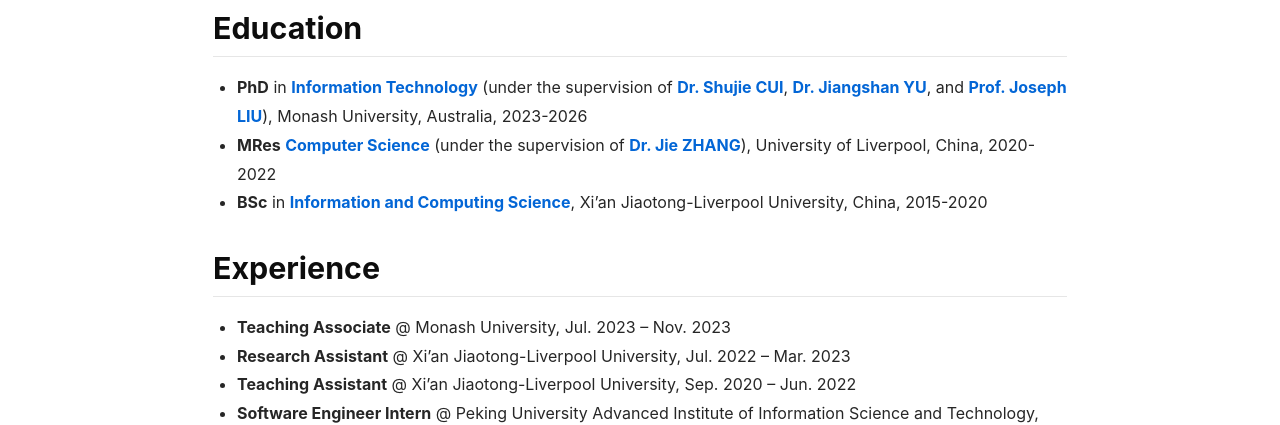
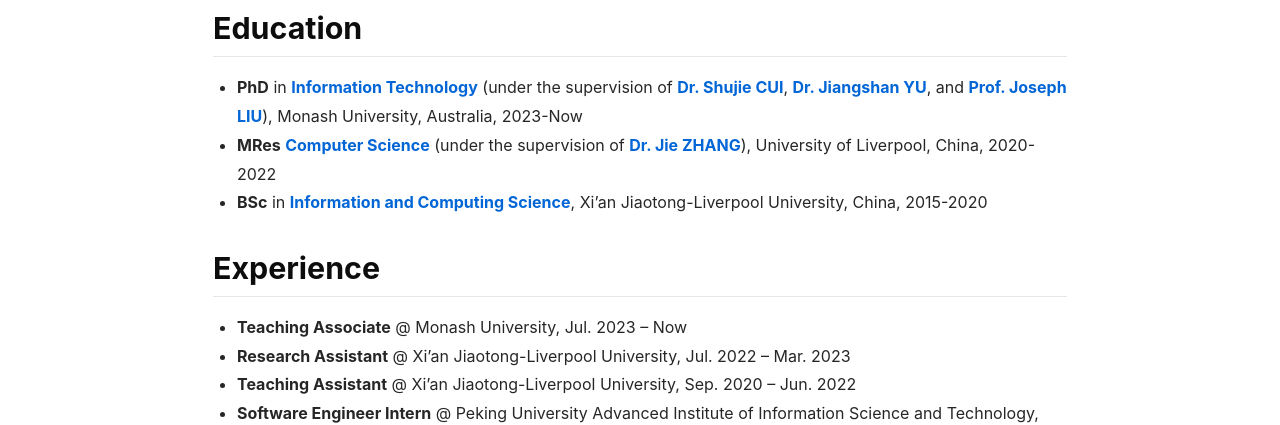
Before and after one commit to Donkequan/Donkequan.github.io, a Jekyll site: the page built from about.md, in a window 1280 px wide. Shown: the part 357-782 px from the top of the page. Built offline with Jekyll 4.4.1, drawn with Linux system fonts in a browser that asks for light colours; nearby versions of some CDN libraries.

Commit message:
Update about.md

```diff
--- a/about.md
+++ b/about.md
@@ -17,13 +17,13 @@
 
 ## Education
 
-- **PhD** in [Information Technology](https://www.monash.edu/it) (under the supervision of [Dr. Shujie CUI](https://shujiecui.github.io/), [Dr. Jiangshan YU](https://www.jiangshanyu.com/), and [Prof. Joseph LIU](http://users.monash.edu.au/~kailiu/)), Monash University, Australia, 2023-2026
+- **PhD** in [Information Technology](https://www.monash.edu/it) (under the supervision of [Dr. Shujie CUI](https://shujiecui.github.io/), [Dr. Jiangshan YU](https://www.jiangshanyu.com/), and [Prof. Joseph LIU](http://users.monash.edu.au/~kailiu/)), Monash University, Australia, 2023-Now
 - **MRes** [Computer Science](https://www.xjtlu.edu.cn/en/study/masters/mres-computer-science) (under the supervision of [Dr. Jie ZHANG](https://www.xjtlu.edu.cn/en/departments/academic-departments/communications-and-networking/staff/jie-zhang01)), University of Liverpool, China, 2020-2022
 - **BSc** in [Information and Computing Science](https://www.xjtlu.edu.cn/en/study/undergraduate/information-and-computing-science), Xi'an Jiaotong-Liverpool University, China, 2015-2020
 
 ## Experience
 
-- **Teaching Associate** @ Monash University, Jul. 2023 -- Nov. 2023
+- **Teaching Associate** @ Monash University, Jul. 2023 -- Now
 - **Research Assistant** @ Xi'an Jiaotong-Liverpool University, Jul. 2022 -- Mar. 2023
 - **Teaching Assistant** @ Xi'an Jiaotong-Liverpool University, Sep. 2020 -- Jun. 2022
 - **Software Engineer Intern** @ Peking University Advanced Institute of Information Science and Technology, Jun. 2020 -- Sep. 2020
```
